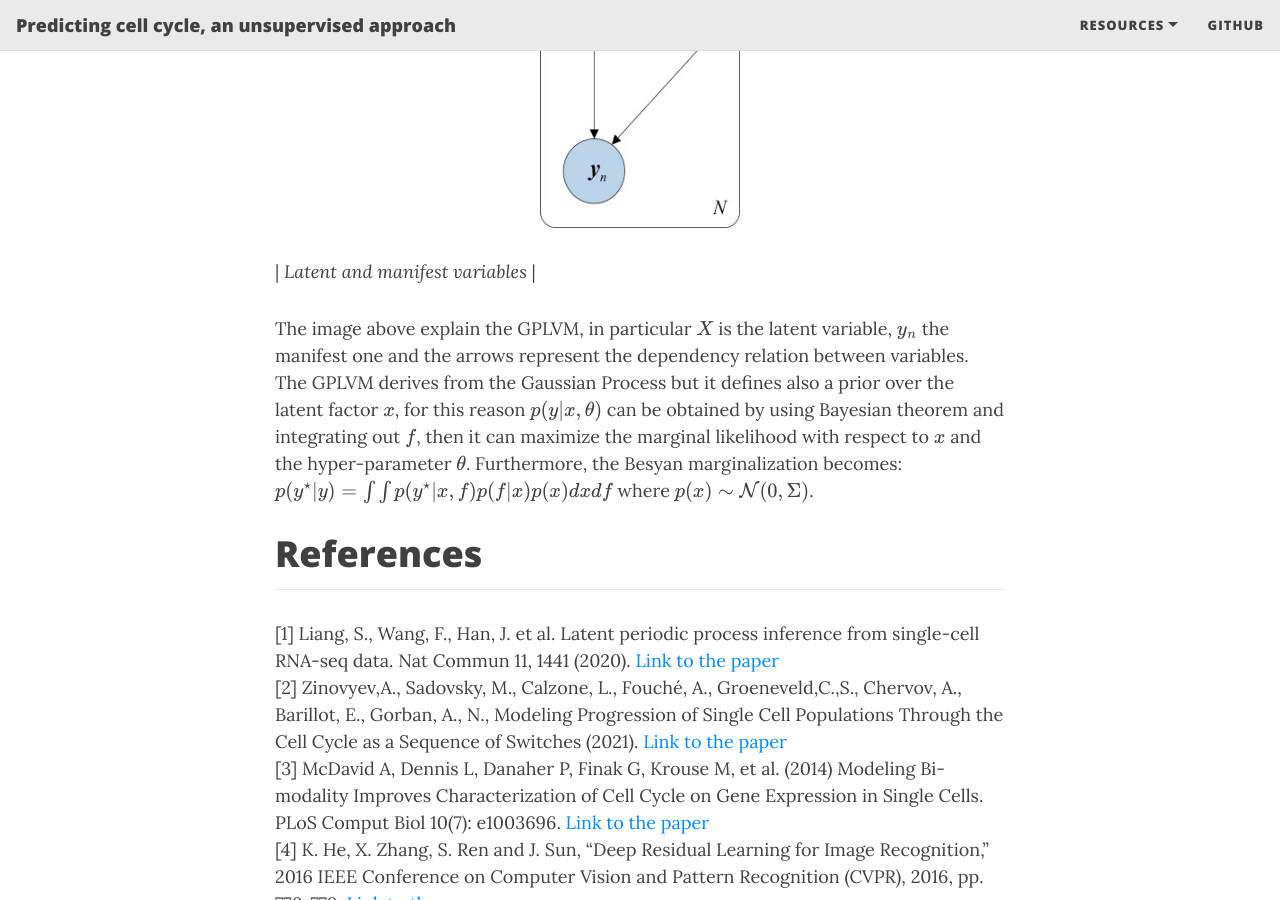
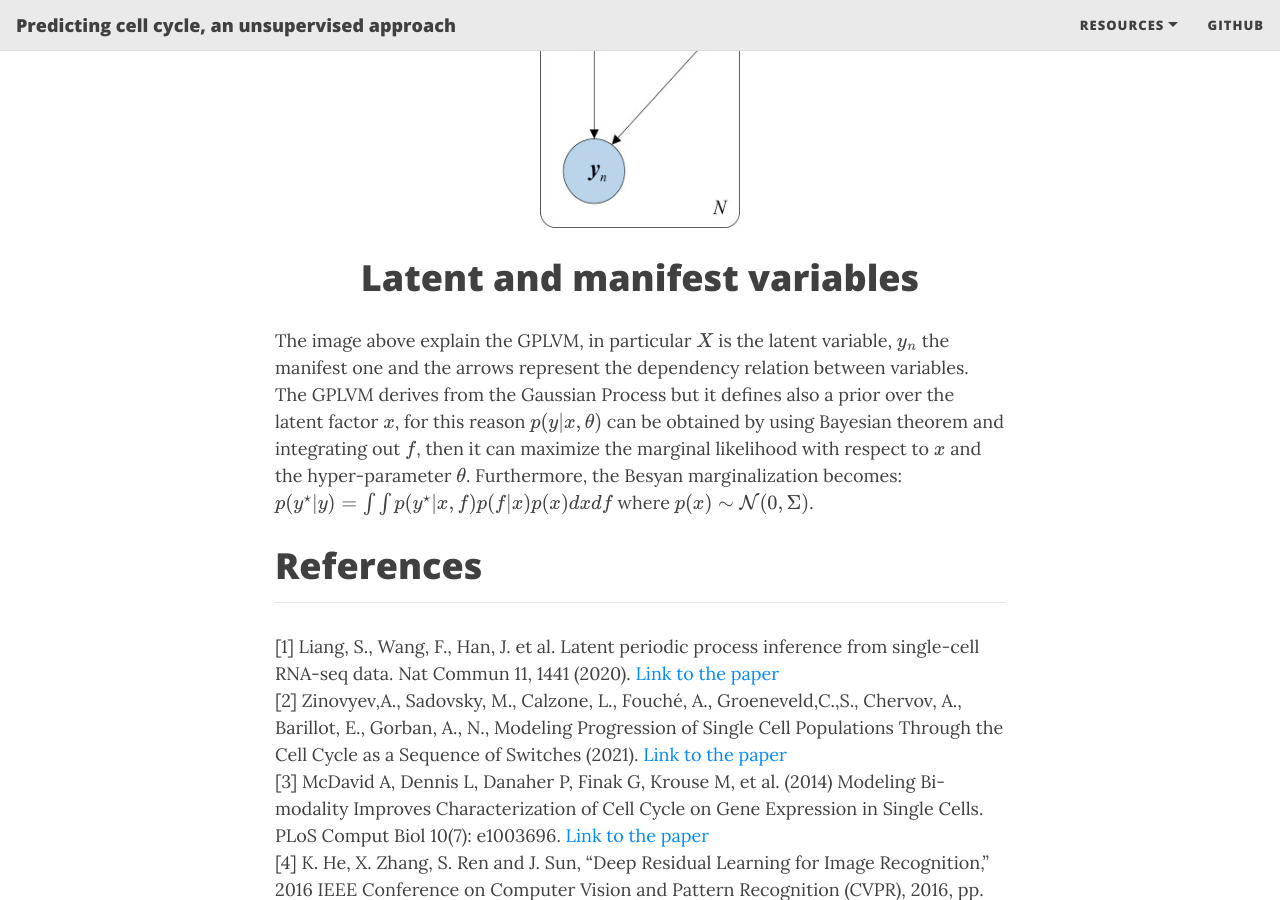
Before and after one commit to lucarossi9/statistical_computation_4, a Jekyll site: the page built from index.md, in a window 1280 px wide and 900 px high, scrolled down 11409 px. Built offline with Jekyll 4.4.1, drawn with Linux system fonts in a browser that asks for light colours; nearby versions of some CDN libraries; formulas are drawn with MathJax 3; the list of posts is cut into pages by our own code.

Commit message:
Update index.md

```diff
--- a/index.md
+++ b/index.md
@@ -150,7 +150,7 @@ where $$\epsilon$$ is the noise with gaussian distribution $$ \mathcal{N}(0,\sig
 <p align="center">
   <img width="200" height="400" src="assets/img/latent.jpg" alt="Latent and manifest variables">
 </p>
-| *Latent and manifest variables* |
+<h1 align="center">Latent and manifest variables</h1>
 
 
 The image above explain the GPLVM, in particular $$X$$ is the latent variable, $$y_n$$ the manifest one and the arrows represent the dependency relation between variables.
```
